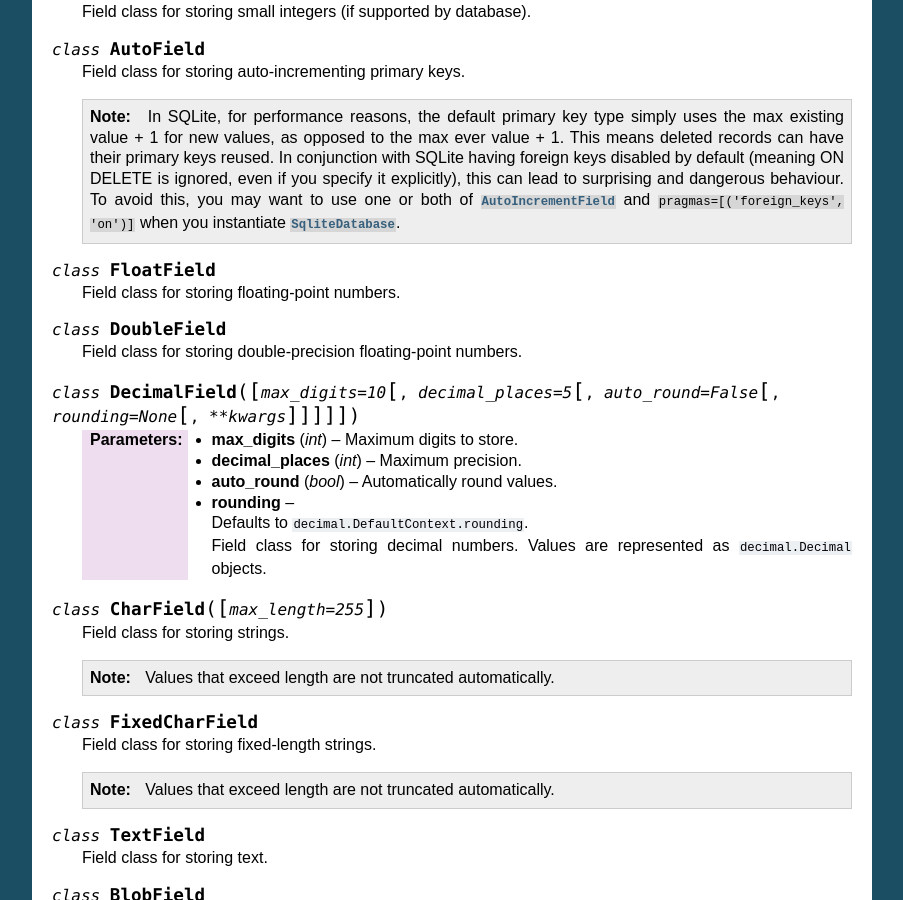
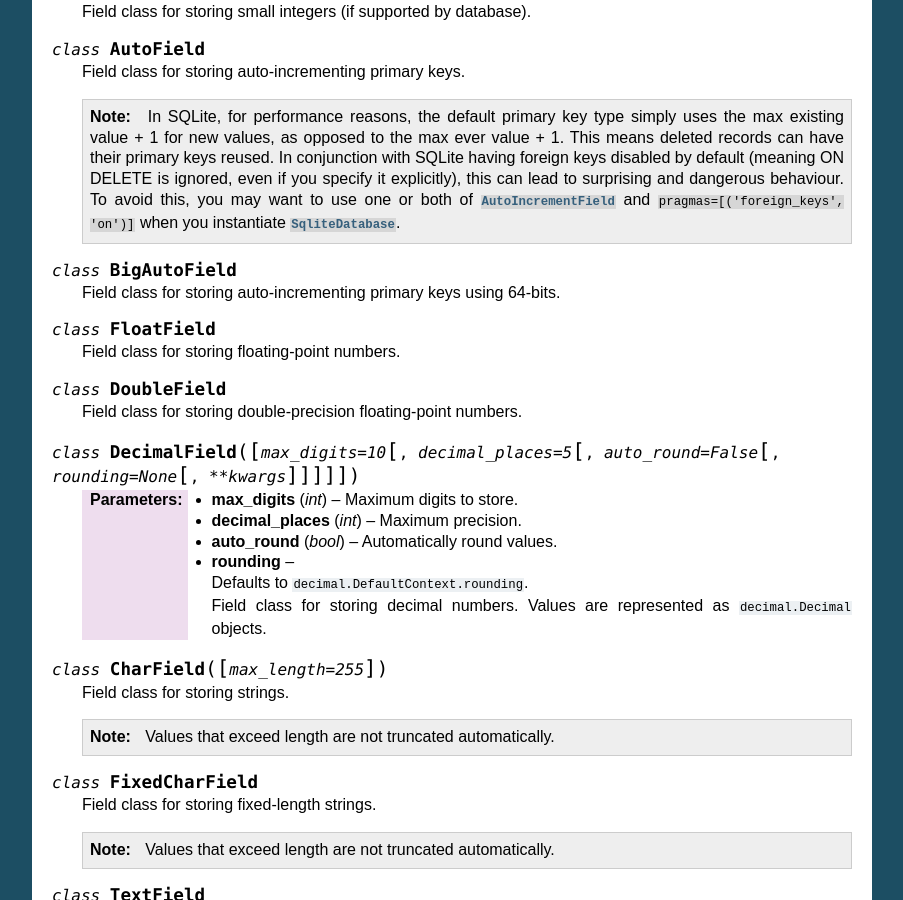
Before and after one commit to coleifer/peewee, a Sphinx documentation site: the page built from docs/peewee/api.rst, in a window 1280 px wide and 900 px high, scrolled down 34413 px. Shown: the whole window, without its empty margins (198-1101 px from the left). Built offline with Sphinx 7.4.7, drawn with Linux system fonts in a browser that asks for light colours; pages that are not in the unit, such as notebooks, are missing from menus.

Commit message:
Document bigautofield.

```diff
--- a/docs/peewee/api.rst
+++ b/docs/peewee/api.rst
@@ -2155,6 +2155,10 @@ Fields
         :py:class:`AutoIncrementField` and ``pragmas=[('foreign_keys', 'on')]``
         when you instantiate :py:class:`SqliteDatabase`.
 
+.. py:class:: BigAutoField
+
+    Field class for storing auto-incrementing primary keys using 64-bits.
+
 .. py:class:: FloatField
 
     Field class for storing floating-point numbers.
--- a/docs/peewee/models.rst
+++ b/docs/peewee/models.rst
@@ -144,6 +144,7 @@ Field Type              Sqlite              Postgresql          MySQL
 ``BigIntegerField``     integer             bigint              bigint
 ``SmallIntegerField``   integer             smallint            smallint
 ``AutoField``           integer             serial              integer
+``BigAutoField``        integer             bigserial           bigint
 ``FloatField``          real                real                real
 ``DoubleField``         real                double precision    double precision
 ``DecimalField``        decimal             numeric             numeric
```
